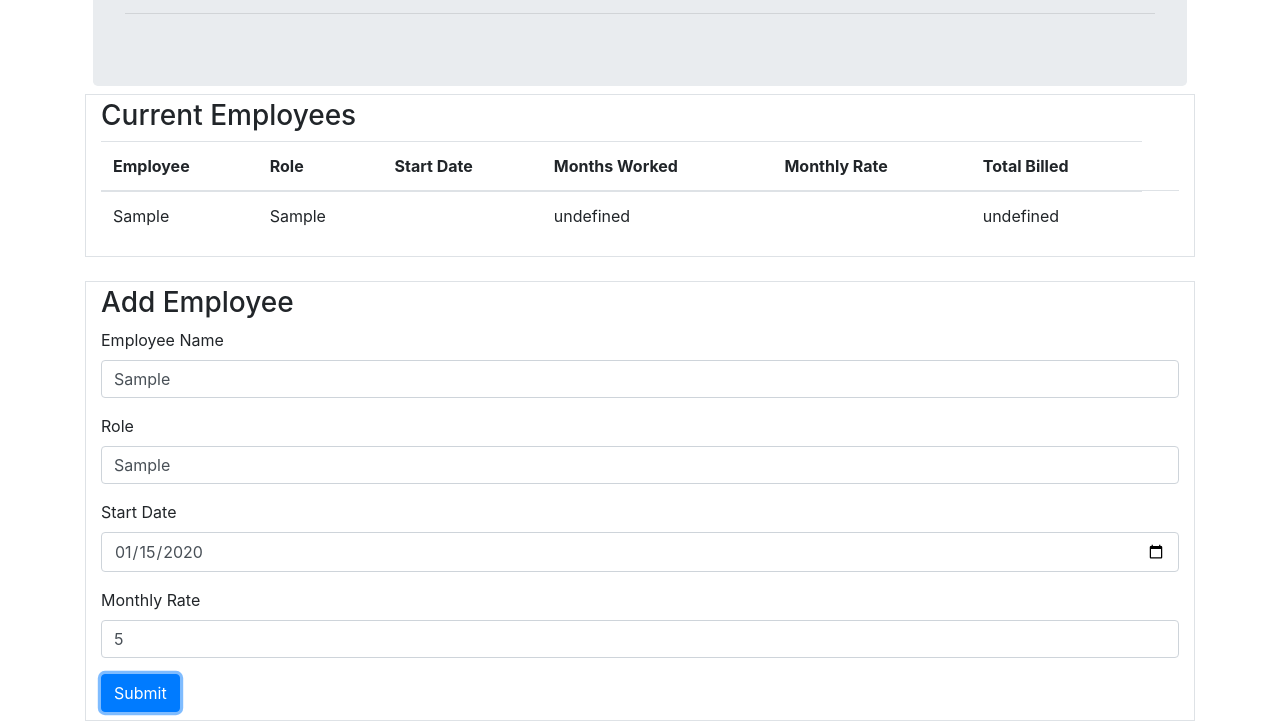
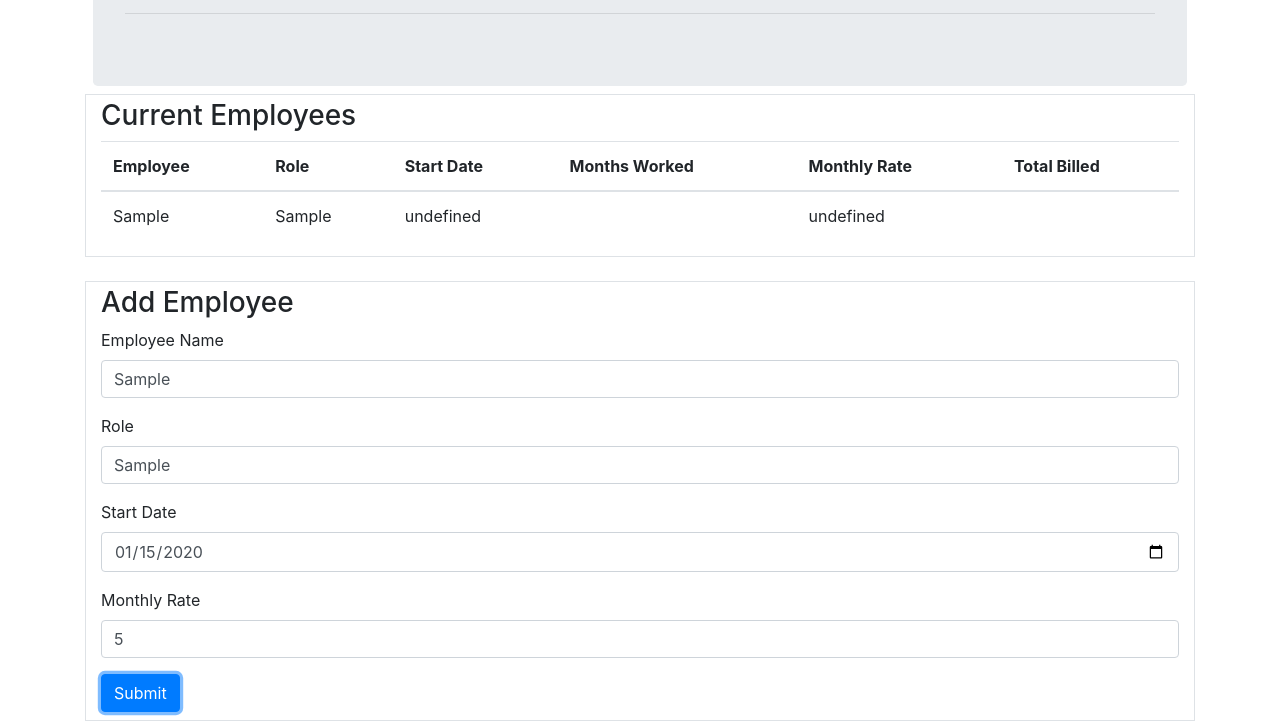
Before and after one commit to glietzen/Employee-Form, a plain HTML site: page index.html in a window 1280 px wide. Both pictures are taken after typing "Sample", "Sample", "2020-01-15", "5" into the empty fields and a click on the button "Submit". Shown: the part 199-920 px from the top of the page. Drawn offline with nearby package versions, Linux system fonts and the light colour scheme.

Commit message:
first commit

```diff
--- a/form.js
+++ b/form.js
@@ -16,7 +16,7 @@ $(document).ready(function () {
 
         console.log(employeeName, role, startDate, monthlyRate);
 
-        newRow = '<tr><td>' + employeeName + '</td><td>' + role + '</td><td>' + '<td>' + startDate + '</td><td>' + '<td>' + monthlyRate + '</td><td>'
+        newRow = '<tr><td>' + employeeName + '</td><td>' + role + '</td><td>' + startDate + '</td><td>' + '<td>' + monthlyRate + '</td><td>'
 
         $('#table-body').append(newRow);
     })
```
Also changed, not shown: index.html (line endings or trailing spaces).
